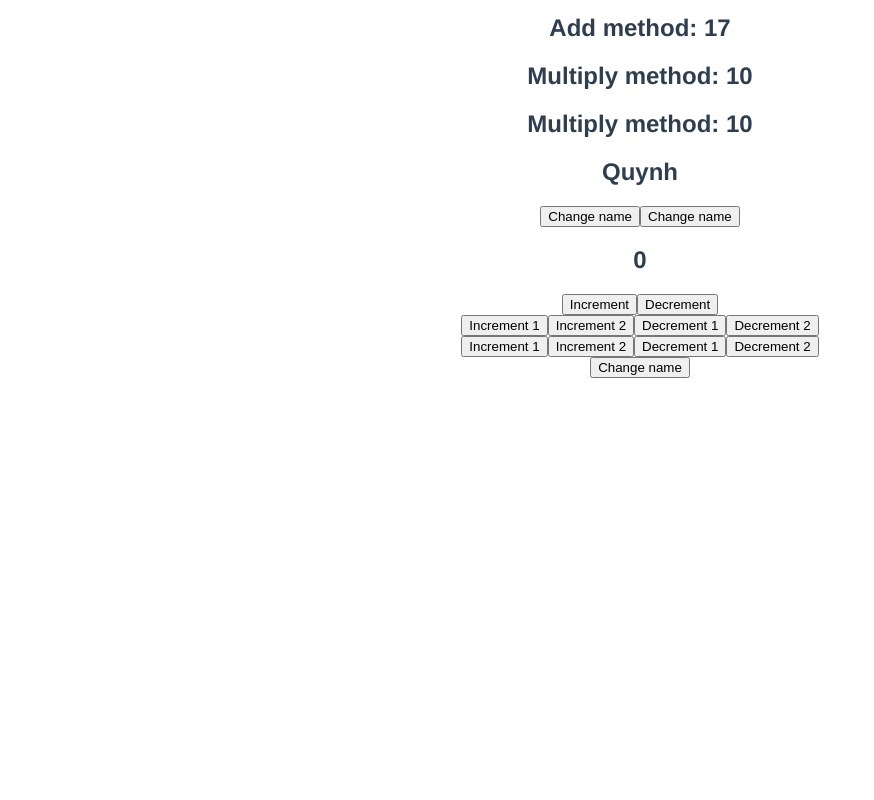
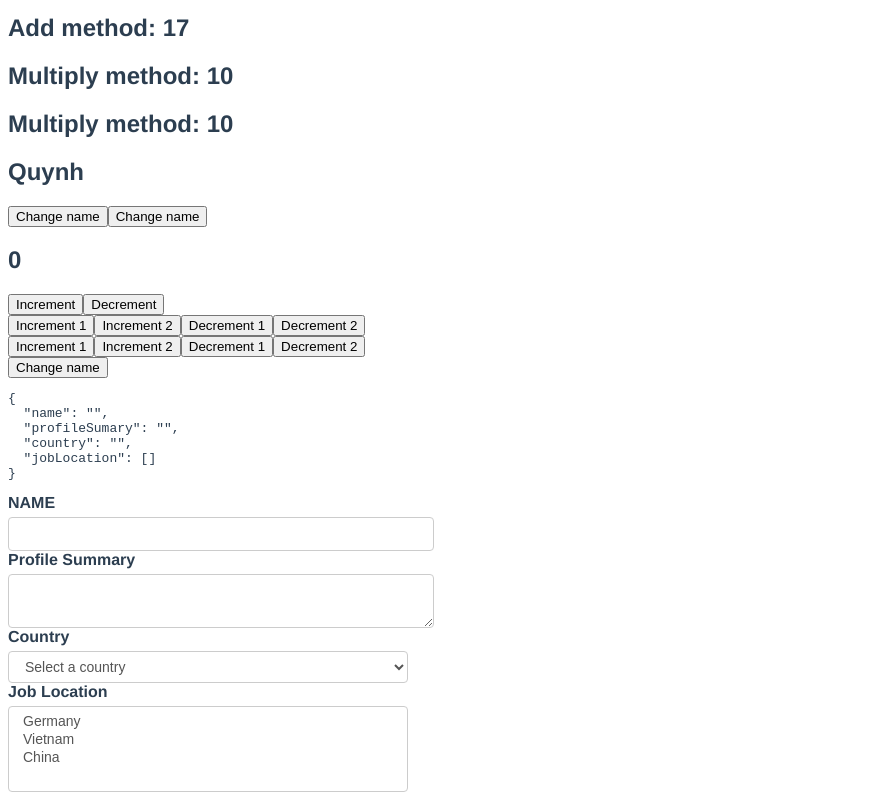
Before and after one commit to phuongquynhngo/Vue_3_tutorial, a Vue app: page / in a window 1280 px wide. Shown: the part 2615-3415 px from the top of the page, without its empty margins (0-874 px from the left). Before the commit the page ends 3001 px from the top, so only its background shows below. Built offline with nearby package versions, Linux system fonts and the light colour scheme.

Commit message:
Form Handling part1

```diff
--- a/src/App.vue
+++ b/src/App.vue
@@ -198,6 +198,63 @@
 <button v-on:click="changeName($event), increment(1, $event)"> Change name</button>
 
 
+<!-- Form Handling -->
+
+<!-- Capture user inputs,
+Inputs,
+Textasreas,
+Single select dropdown control,
+Multi select control,
+Checkbox,
+Checkbox group,
+Radio,
+Submit form data -->
+
+<!-- v-model  directive : 2 way binding refers binding from tho template to data and from data back to template,
+ensures model and view are always in sync -->
+
+ <div> <!--stringify Presentation -->
+<pre>
+{{ JSON.stringify(formValue, null , 2) }}
+</pre>
+<!-- The <pre> tag is an HTML tag used to indicate preformatted text. This means that the text within the <pre> tag will be displayed exactly as written,
+with all white spaces preserved, including line breaks, tabs, and multiple spaces. -->
+</div>
+ <form>
+ <div>
+ <label for="name">NAME</label>
+ <input type="text" id="name" v-model="formValue.name">
+ </div>
+
+ <div>
+ <label  for="profile">Profile Summary </label>
+ <textarea  id="profile" v-model="formValue.profileSumary" />
+ </div>
+
+ <div>
+<label for="country">Country</label>
+<select id="country" v-model="formValue.country">
+<option value="">Select a country</option>
+<option value="germany">Germany</option>
+<option value="vietnam">Vietnam</option>
+<option value="china">China</option>
+</select>
+</div>
+
+<div>
+<label for="job-location">Job Location</label>
+<select id="job-location" multiple v-model="formValue.jobLocation">
+
+<option value="germany">Germany</option>
+<option value="vietnam">Vietnam</option>
+<option value="china">China</option>
+</select>
+</div>
+ </form>
+
+
+
+
 </template>
 
 <script>
@@ -264,6 +321,12 @@ export default {
       baseMultiplier:5,
       baseValue:2,
       count:0,
+      formValue:{
+        name:'',
+        profileSumary:'',
+        country:'',
+        jobLocation:[],
+      },
     };
 
   },
@@ -299,7 +362,7 @@ export default {
   font-family: Avenir, Helvetica, Arial, sans-serif;
   -webkit-font-smoothing: antialiased;
   -moz-osx-font-smoothing: grayscale;
-  text-align: center;
+  /* text-align: center; */
   color: #2c3e50;
   margin-top: 60px;
 }
@@ -318,4 +381,28 @@ div{
 .soldout{
   color: red;
 }
+label {
+  font-weight: bold;
+  display: flex;
+  margin-bottom: 5px;
+}
+input + label {
+  font-weight: bold;
+  display: inline-flex;
+  margin-right: 20px;
+}
+input[type='text'],
+textarea,
+select {
+  display: block;
+  width: 400px;
+  padding: 6px 12px;
+  font-size: 14px;
+  line-height: 1.42857143;
+  color: #555;
+  background-color: #fff;
+  background-image: none;
+  border: 1px solid #ccc;
+  border-radius: 4px;
+}
 </style>
```
